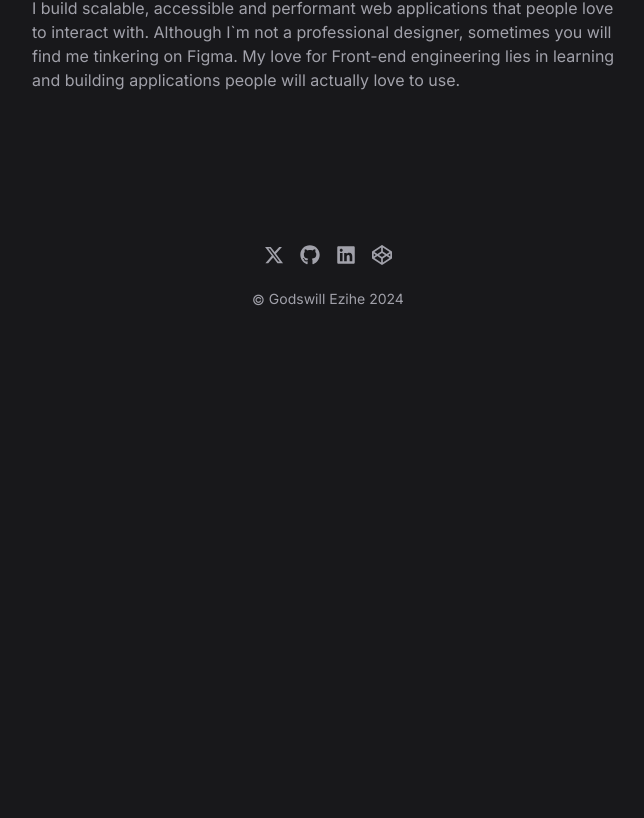
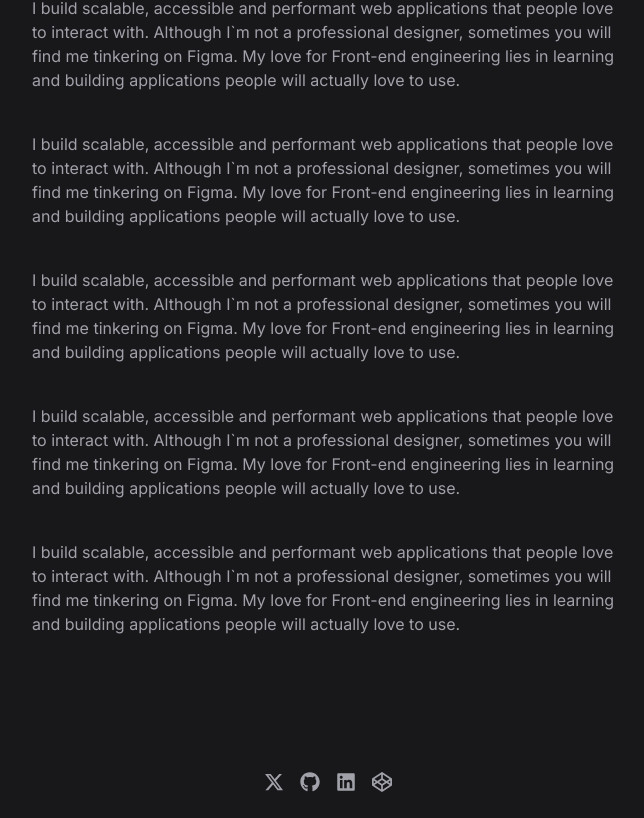
Before and after one commit to gzkdev/web-portfolio, a Next.js app: page /about in a window 1280 px wide. Shown: the part 394-1212 px from the top of the page, without its empty margins (312-956 px from the left). Before the commit the page ends 800 px from the top, so only its background shows below. Built offline with nearby package versions, Linux system fonts and the light colour scheme.

Commit message:
add placeholder content

```diff
--- a/app/about/page.tsx
+++ b/app/about/page.tsx
@@ -10,6 +10,34 @@ export default function About() {
         engineering lies in learning and building applications people will
         actually love to use.
       </p>
+      <p>
+        I build scalable, accessible and performant web applications that people
+        love to interact with. Although I`m not a professional designer,
+        sometimes you will find me tinkering on Figma. My love for Front-end
+        engineering lies in learning and building applications people will
+        actually love to use.
+      </p>
+      <p>
+        I build scalable, accessible and performant web applications that people
+        love to interact with. Although I`m not a professional designer,
+        sometimes you will find me tinkering on Figma. My love for Front-end
+        engineering lies in learning and building applications people will
+        actually love to use.
+      </p>
+      <p>
+        I build scalable, accessible and performant web applications that people
+        love to interact with. Although I`m not a professional designer,
+        sometimes you will find me tinkering on Figma. My love for Front-end
+        engineering lies in learning and building applications people will
+        actually love to use.
+      </p>
+      <p>
+        I build scalable, accessible and performant web applications that people
+        love to interact with. Although I`m not a professional designer,
+        sometimes you will find me tinkering on Figma. My love for Front-end
+        engineering lies in learning and building applications people will
+        actually love to use.
+      </p>
     </div>
   );
 }
```
